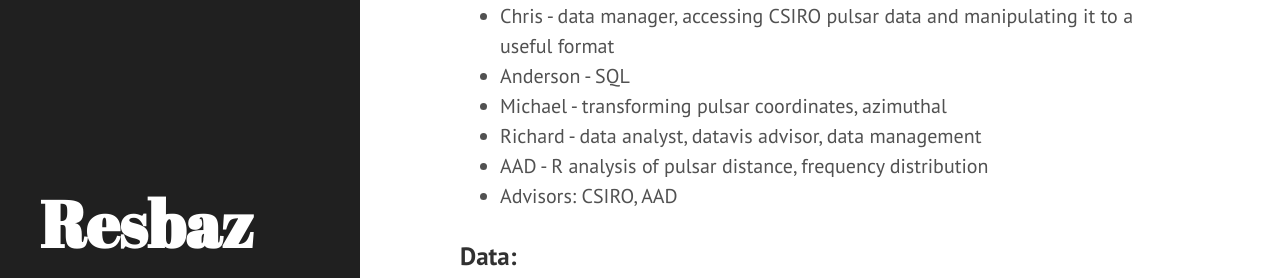
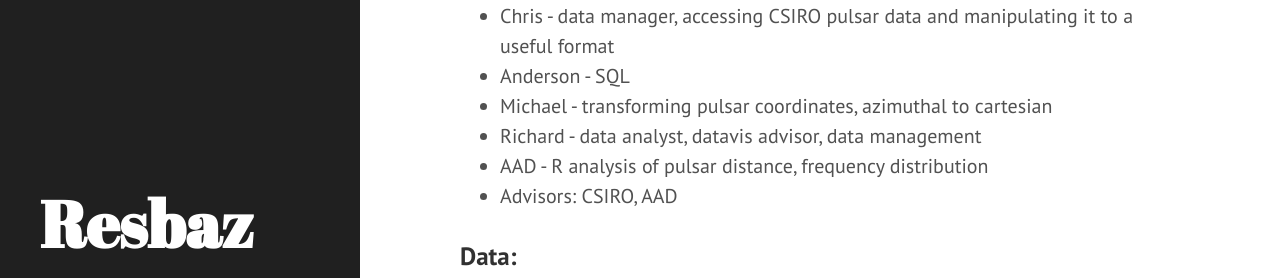
Before and after one commit to areff2000/areff2000.github.io, a Jekyll site: the page built from _posts/2016-03-05-pulsar-voices.markdown, in a window 1280 px wide and 900 px high, scrolled down 635 px. Shown: the part 167-445 px from the top of the window. Built offline with Jekyll 4.4.1, drawn with Linux system fonts in a browser that asks for light colours.

Commit message:
Post update: Pulsar Voices

```diff
--- a/_posts/2016-03-05-pulsar-voices.markdown
+++ b/_posts/2016-03-05-pulsar-voices.markdown
@@ -14,7 +14,7 @@ Pulsar data is available from <a href="http://www.atnf.csiro.au/outreach/educati
 * Gary - python tech, visualising sound of a single pulsar
 * Chris - data manager, accessing CSIRO pulsar data and manipulating it to a useful format
 * Anderson - SQL
-* Michael - transforming pulsar coordinates, azimuthal
+* Michael - transforming pulsar coordinates, azimuthal to cartesian
 * Richard - data analyst, datavis advisor, data management
 * AAD - R analysis of pulsar distance, frequency distribution
 * Advisors: CSIRO, AAD
```
